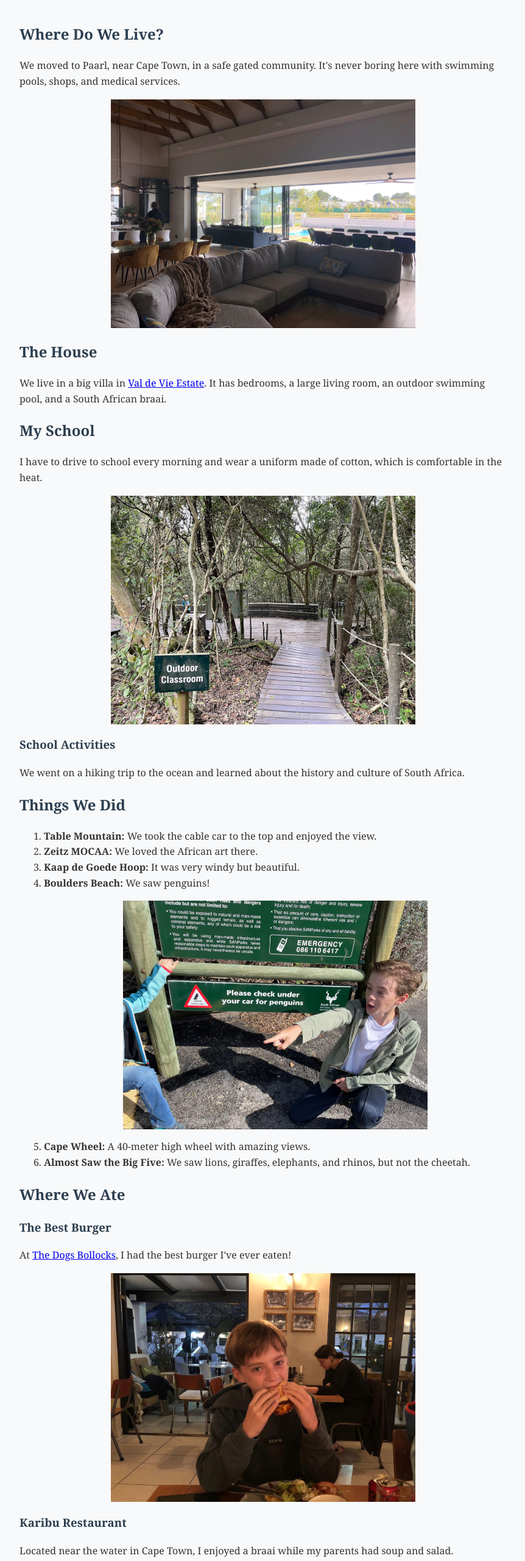
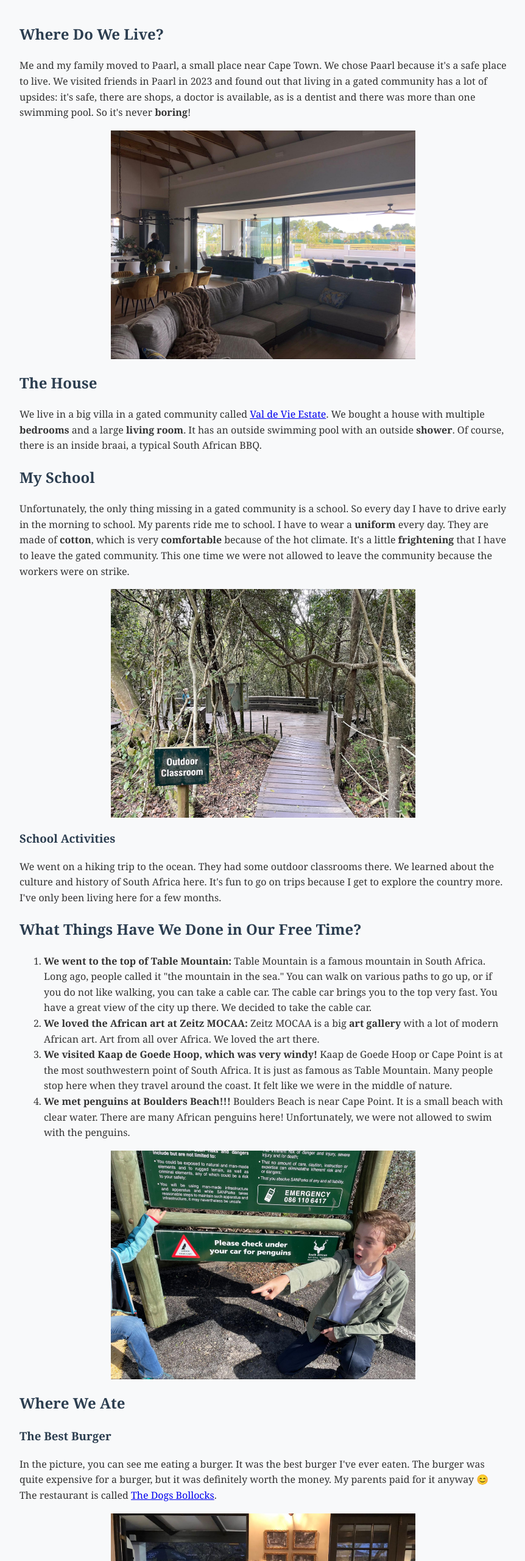
Before and after one commit to luca448/capetown-blog, a plain HTML site: page index.html in a window 1280 px wide. Shown: the part 240-2800 px from the top of the page at 61% size, without its empty margins (208-1070 px from the left). Drawn offline with Linux system fonts and the light colour scheme.

Commit message:
Update index.html

```diff
--- a/index.html
+++ b/index.html
@@ -3,7 +3,7 @@
 <head>
     <meta charset="UTF-8">
     <meta name="viewport" content="width=device-width, initial-scale=1.0">
-    <title>Our Cape Town Adventure</title>
+    <title>We moved to Cape Town!</title>
     <style>
         body {
             font-family: Georgia, serif;
@@ -56,7 +56,7 @@
 </head>
 <body>
     <header>
-        <h1>We Moved to Cape Town!</h1>
+        <h1>We moved to Cape Town in South-Africa, this is what you need to know!</h1>
         <p>By Luca, Rens, and Romeo</p>
     </header>
 
@@ -70,47 +70,42 @@
 
     <div class="container">
         <h2 id="where">Where Do We Live?</h2>
-        <p>We moved to Paarl, near Cape Town, in a safe gated community. It's never boring here with swimming pools, shops, and medical services.</p>
+        <p>Me and my family moved to Paarl, a small place near Cape Town. We chose Paarl because it's a safe place to live. We visited friends in Paarl in 2023 and found out that living in a gated community has a lot of upsides: it's safe, there are shops, a doctor is available, as is a dentist and there was more than one swimming pool. So it's never <strong>boring</strong>!</p>
         <img src="images/image3.jpg" alt="Our Villa in Cape Town">
 
         <h2>The House</h2>
-        <p>We live in a big villa in <a href="https://www.valdevie.co.za/">Val de Vie Estate</a>. It has bedrooms, a large living room, an outdoor swimming pool, and a South African braai.</p>
+        <p>We live in a big villa in a gated community called <a href="https://www.valdevie.co.za/">Val de Vie Estate</a>. We bought a house with multiple <strong>bedrooms</strong> and a large <strong>living room</strong>. It has an outside swimming pool with an outside <strong>shower</strong>. Of course, there is an inside braai, a typical South African BBQ.</p>
 
         <h2 id="school">My School</h2>
-        <p>I have to drive to school every morning and wear a uniform made of cotton, which is comfortable in the heat.</p>
+        <p>Unfortunately, the only thing missing in a gated community is a school. So every day I have to drive early in the morning to school. My parents ride me to school. I have to wear a <strong>uniform</strong> every day. They are made of <strong>cotton</strong>, which is very <strong>comfortable</strong> because of the hot climate. It's a little <strong>frightening</strong> that I have to leave the gated community. This one time we were not allowed to leave the community because the workers were on strike.</p>
         <img src="images/image1.jpg" alt="Outdoor Classroom">
 
         <h3>School Activities</h3>
-        <p>We went on a hiking trip to the ocean and learned about the history and culture of South Africa.</p>
+        <p>We went on a hiking trip to the ocean. They had some outdoor classrooms there. We learned about the culture and history of South Africa here. It's fun to go on trips because I get to explore the country more. I've only been living here for a few months.</p>
 
-        <h2 id="activities">Things We Did</h2>
+        <h2 id="activities">What Things Have We Done in Our Free Time?</h2>
         <ol>
-            <li><strong>Table Mountain:</strong> We took the cable car to the top and enjoyed the view.</li>
-            <li><strong>Zeitz MOCAA:</strong> We loved the African art there.</li>
-            <li><strong>Kaap de Goede Hoop:</strong> It was very windy but beautiful.</li>
-            <li><strong>Boulders Beach:</strong> We saw penguins!</li>
-            <img src="images/image7.jpg" alt="Penguins at Boulders Beach">
-            <li><strong>Cape Wheel:</strong> A 40-meter high wheel with amazing views.</li>
-            <li><strong>Almost Saw the Big Five:</strong> We saw lions, giraffes, elephants, and rhinos, but not the cheetah.</li>
+            <li><strong>We went to the top of Table Mountain:</strong> Table Mountain is a famous mountain in South Africa. Long ago, people called it "the mountain in the sea." You can walk on various paths to go up, or if you do not like walking, you can take a cable car. The cable car brings you to the top very fast. You have a great view of the city up there. We decided to take the cable car.</li>
+            <li><strong>We loved the African art at Zeitz MOCAA:</strong> Zeitz MOCAA is a big <strong>art gallery</strong> with a lot of modern African art. Art from all over Africa. We loved the art there.</li>
+            <li><strong>We visited Kaap de Goede Hoop, which was very windy!</strong> Kaap de Goede Hoop or Cape Point is at the most southwestern point of South Africa. It is just as famous as Table Mountain. Many people stop here when they travel around the coast. It felt like we were in the middle of nature.</li>
+            <li><strong>We met penguins at Boulders Beach!!!</strong> Boulders Beach is near Cape Point. It is a small beach with clear water. There are many African penguins here! Unfortunately, we were not allowed to swim with the penguins.</li>
         </ol>
+        <img src="images/image7.jpg" alt="Penguins at Boulders Beach">
 
         <h2 id="food">Where We Ate</h2>
         <h3>The Best Burger</h3>
-        <p>At <a href="https://www.yardco.co.za/">The Dogs Bollocks</a>, I had the best burger I've ever eaten!</p>
+        <p>In the picture, you can see me eating a burger. It was the best burger I've ever eaten. The burger was quite expensive for a burger, but it was definitely worth the money. My parents paid for it anyway 😊 The restaurant is called <a href="https://www.yardco.co.za/">The Dogs Bollocks</a>.</p>
         <img src="images/image5.jpg" alt="Eating the Best Burger">
-
-        <h3>Karibu Restaurant</h3>
-        <p>Located near the water in Cape Town, I enjoyed a braai while my parents had soup and salad.</p>
 
         <h2 id="events">Events and Festivals</h2>
         <h3>Rugby</h3>
-        <p>Rugby is the most important sport in South Africa, and the Springboks are the national team.</p>
+        <p>Rugby is the most important sport in South Africa. The national team is called The Springboks. The team's <strong>T-shirt</strong> color is green. When they play, most of the people in South Africa are either behind their TV or in the stadium.</p>
 
-        <h3>Freedom Day</h3>
-        <p>On April 27th, South Africa celebrates the first democratic elections.</p>
+        <h3>Freedom Day: April 27th</h3>
+        <p>On Freedom Day, they celebrate the first democratic elections of South Africa. It was the first non-racial election. Before, only white people were allowed to vote. This year, it was the 30th anniversary.</p>
 
-        <h3>Nelson Mandela Day</h3>
-        <p>On July 18th, we honor Nelson Mandela, who ended apartheid in South Africa.</p>
+        <h3>Nelson Mandela Day: July 18th</h3>
+        <p>On this day, we celebrate the birthday of Nelson Mandela. Mandela is the person who ended apartheid in South Africa. Apartheid is the word used for the discrimination against colored people in South Africa. It's not meant as a public holiday, but people use the day to volunteer for a good cause.</p>
     </div>
 
     <footer>
```
